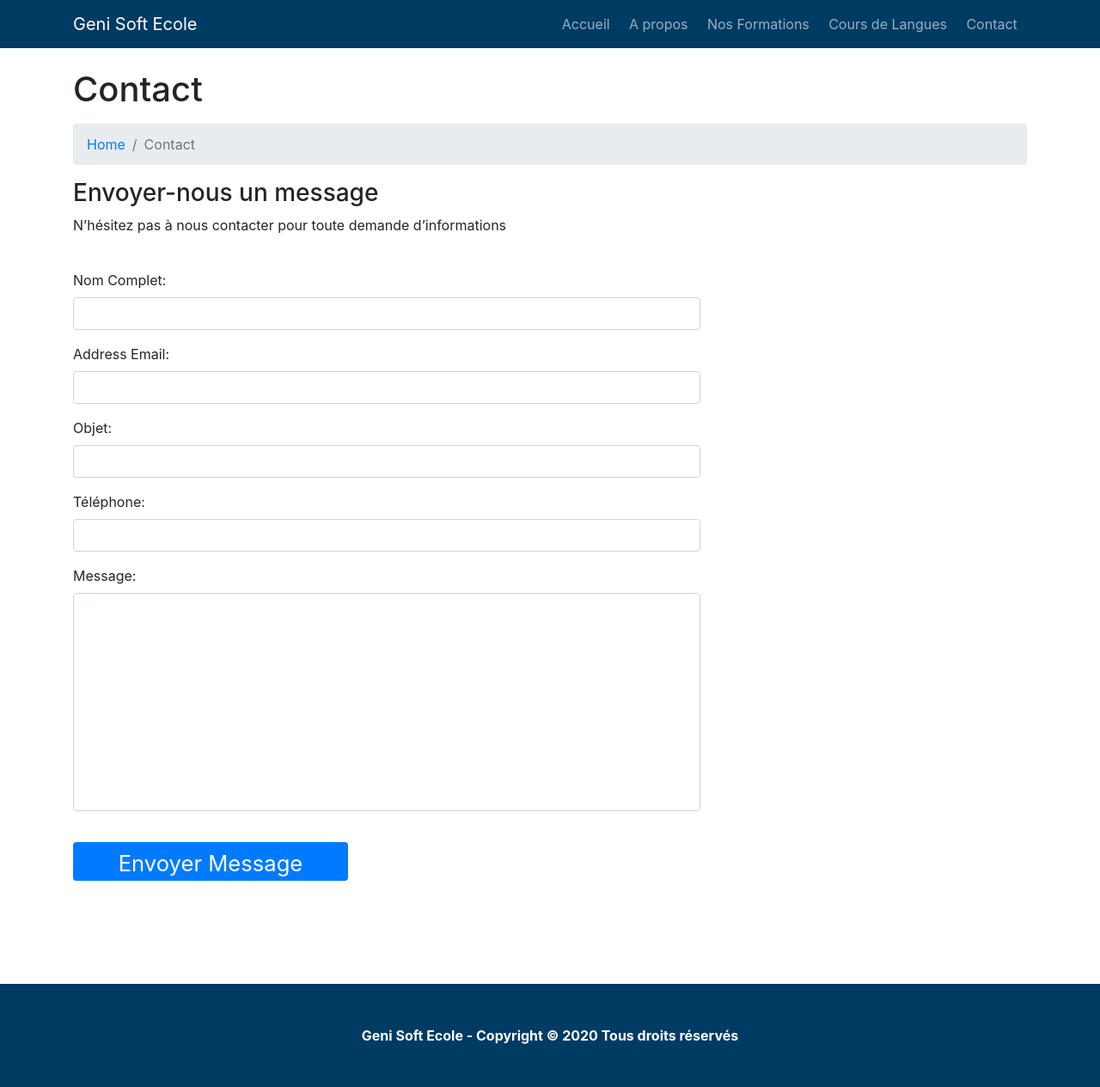
After one commit to HibaMbr/pfe, a PHP site: page /contact.html in a window 1280 px wide. The commit adds this page. Shown: the whole page at 86% size. Run offline with PHP 8.4, Linux system fonts and the light colour scheme.

Commit message:
ajouter la page Contact et mettre à jours la page Accueil

```diff
--- /dev/null
+++ b/contact.html
@@ -0,0 +1,174 @@
+<!doctype html>
+<html lang="en">
+
+<head>
+  <!-- Required meta tags -->
+  <meta charset="utf-8">
+  <meta name="viewport" content="width=device-width, initial-scale=1, shrink-to-fit=no">
+
+  <!-- Bootstrap CSS -->
+  <link rel="stylesheet" href="https://stackpath.bootstrapcdn.com/bootstrap/4.4.1/css/bootstrap.min.css"
+    integrity="sha384-Vkoo8x4CGsO3+Hhxv8T/Q5PaXtkKtu6ug5TOeNV6gBiFeWPGFN9MuhOf23Q9Ifjh" crossorigin="anonymous">
+
+  <!-- Costum CSS -->
+  <link rel="stylesheet" type="text/css" href="css\custom.css">
+
+  <title>Geni Soft Ecole | Contact</title>
+
+</head>
+
+<body>
+
+  <!-- Start Navigation -->
+  <nav class="navbar fixed-top navbar-expand-lg navbar-dark bg-dark fixed-top">
+
+    <!-- Start Container -->
+    <div class="container">
+
+      <!-- Nav Brand -->
+      <a href="index.html" class="navbar-brand">Geni Soft Ecole</a>
+
+      <!-- Start Button -->
+      <button class="navbar-toggler navbar-toggler-right" type="button" data-toggler="collapse"
+        data-target="#navbarResponsive" aria-controls="navbarResponsive" aria-expanded="false"
+        aria-label="Toggle navigation">
+        <span class="navbar-toggle-icon"></span>
+      </button>
+      <!-- End Button -->
+
+      <!-- Start Links -->
+      <div class="collapse navbar-collapse" id="navbar-responsive">
+        <ul class="navbar-nav ml-auto">
+
+          <!-- ACCUEIL -->
+          <li class="nav-item">
+            <a href="index.html" class="nav-link">Accueil</a>
+          </li>
+
+          <!-- A PROPOS -->
+          <li class="nav-item">
+            <a href="services.html" class="nav-link">A propos</a>
+          </li>
+
+          <!-- NOS FORMATIONS -->
+          <li class="nav-item">
+            <a href="portfolio.html" class="nav-link">Nos Formations</a>
+          </li>
+
+          <!-- COURS DE LANGUES -->
+          <li class="nav-item">
+            <a href="about.html" class="nav-link">Cours de Langues</a>
+          </li>
+
+          <!-- CONTACT -->
+          <li class="nav-item">
+            <a href="contact.html" class="nav-link">Contact</a>
+          </li>
+
+        </ul>
+
+      </div>
+      <!-- End Links -->
+
+    </div>
+    <!-- End Container -->
+
+  </nav>
+  <!-- End Navigation -->
+
+  <!-- Start Container -->
+    <div class="container">
+
+        <!-- Page Title -->
+        <h1 class="mt-4 mb-3">Contact</h1>
+
+        <!-- Start Breadcrumb -->
+        <ul class="breadcrumb">
+            <li class="breadcrumb-item"><a href="index.html">Home</a></li>
+            <li class="breadcrumb-item active">Contact</li>
+        </ul>
+        <!-- End Breadcrumb -->
+
+        <!-- Contact Form -->
+        <div class="row">
+            <div class="col-lg-8 mb-4">
+                <h3>Envoyer-nous un message</h3>
+                <p>N’hésitez pas à nous contacter pour toute demande d’informations</p>
+                <br>
+                <form name="sentMessage" id="contactForm" novalidate>
+
+                    <div class="contron-group form-group">
+                        <div class="controls">
+                            <label>Nom Complet:</label>
+                            <input type="text" class="form-control" id="name" required data-validation-required-message="Please Enter Your Name">
+                            <p class="help-block"></p>
+                        </div>
+                    </div>
+
+                    <div class="contron-group form-group">
+                        <div class="controls">
+                            <label>Address Email:</label>
+                            <input type="text" class="form-control" id="email" required data-validation-required-message="Please Enter Your Email Address">
+                            <p class="help-block"></p>
+                        </div>
+                    </div>
+
+                    <div class="contron-group form-group">
+                        <div class="controls">
+                            <label>Objet:</label>
+                            <input type="text" class="form-control" id="subject" required data-validation-required-message="Please Enter The Subject of your message">
+                            <p class="help-block"></p>
+                        </div>
+                    </div>
+
+                    <div class="contron-group form-group">
+                        <div class="controls">
+                            <label>Téléphone:</label>
+                            <input type="text" class="form-control" id="name" required data-validation-required-message="Please Enter Your Phone Number">
+                            <p class="help-block"></p>
+                        </div>
+                    </div>
+
+                    <div class="contron-group form-group">
+                        <div class="controls">
+                            <label>Message:</label>
+                            <textarea id="message" cols="30" rows="10" class="form-control" required data-validation-required-message="Please Enter Your Message" maxlength="999" style="resize: none"></textarea>
+                        </div>
+                    </div>
+
+                    <div id="success"></div>
+                    <button type="submit" class="btn btn-primary" id="sendMessageButton">Envoyer Message</button>
+
+                </form>
+            </div>
+        </div>
+
+    </div>
+    <!-- End Container -->
+
+    <br>
+    <br>
+    <br>
+    <br>
+
+  <!-- Footer -->
+  <footer class="py-5 bg-dark">
+    <div class="container">
+      <p class="m-0 text-center text-white">Geni Soft Ecole - Copyright &copy; 2020 Tous droits réservés </p>
+    </div>
+  </footer>
+
+  <!-- Optional JavaScript -->
+  <!-- jQuery first, then Popper.js, then Bootstrap JS -->
+  <script src="https://code.jquery.com/jquery-3.4.1.slim.min.js"
+    integrity="sha384-J6qa4849blE2+poT4WnyKhv5vZF5SrPo0iEjwBvKU7imGFAV0wwj1yYfoRSJoZ+n"
+    crossorigin="anonymous"></script>
+  <script src="https://cdn.jsdelivr.net/npm/popper.js@1.16.0/dist/umd/popper.min.js"
+    integrity="sha384-Q6E9RHvbIyZFJoft+2mJbHaEWldlvI9IOYy5n3zV9zzTtmI3UksdQRVvoxMfooAo"
+    crossorigin="anonymous"></script>
+  <script src="https://stackpath.bootstrapcdn.com/bootstrap/4.4.1/js/bootstrap.min.js"
+    integrity="sha384-wfSDF2E50Y2D1uUdj0O3uMBJnjuUD4Ih7YwaYd1iqfktj0Uod8GCExl3Og8ifwB6"
+    crossorigin="anonymous"></script>
+</body>
+
+</html>
--- a/css/custom.css
+++ b/css/custom.css
@@ -18,9 +18,11 @@ body {
     -o-background-size:cover;
     background-size: cover;
 }
+/*
 a:active{
     font-size: larger;
 }
+*/
 .porfolio-item{
     margin-bottom: 30px;
 }
@@ -55,3 +57,39 @@ a:active{
     border-color: #000080;
 }
 */
+
+img#prochainesession{
+    width: 350px;
+}
+
+h4 {
+    font-size: 1.5rem;
+    font-weight: bold;
+    margin: 20px 0px;
+}
+
+button:not(:disabled) {
+    cursor: pointer;
+    -webkit-appearance: button;
+    border: none;
+    width: 320px;
+    height: 45px;
+    margin-top: 20px;
+    color: white;
+    font-size: 1.6em;
+}
+
+button:hover {
+    background: #09568d;
+}
+
+/*.m-0 {
+    font-weight: 2em;
+}
+*/
+
+.text-white {
+    color: #fff!important;
+    font-weight: bold;
+    /*font-size: 0.9em;*/
+}
```
Also changed, not shown: index.html (+21 -40 lines), img/css3.jpg (added), img/html5.jpg (added), img/js.jpg (added).
